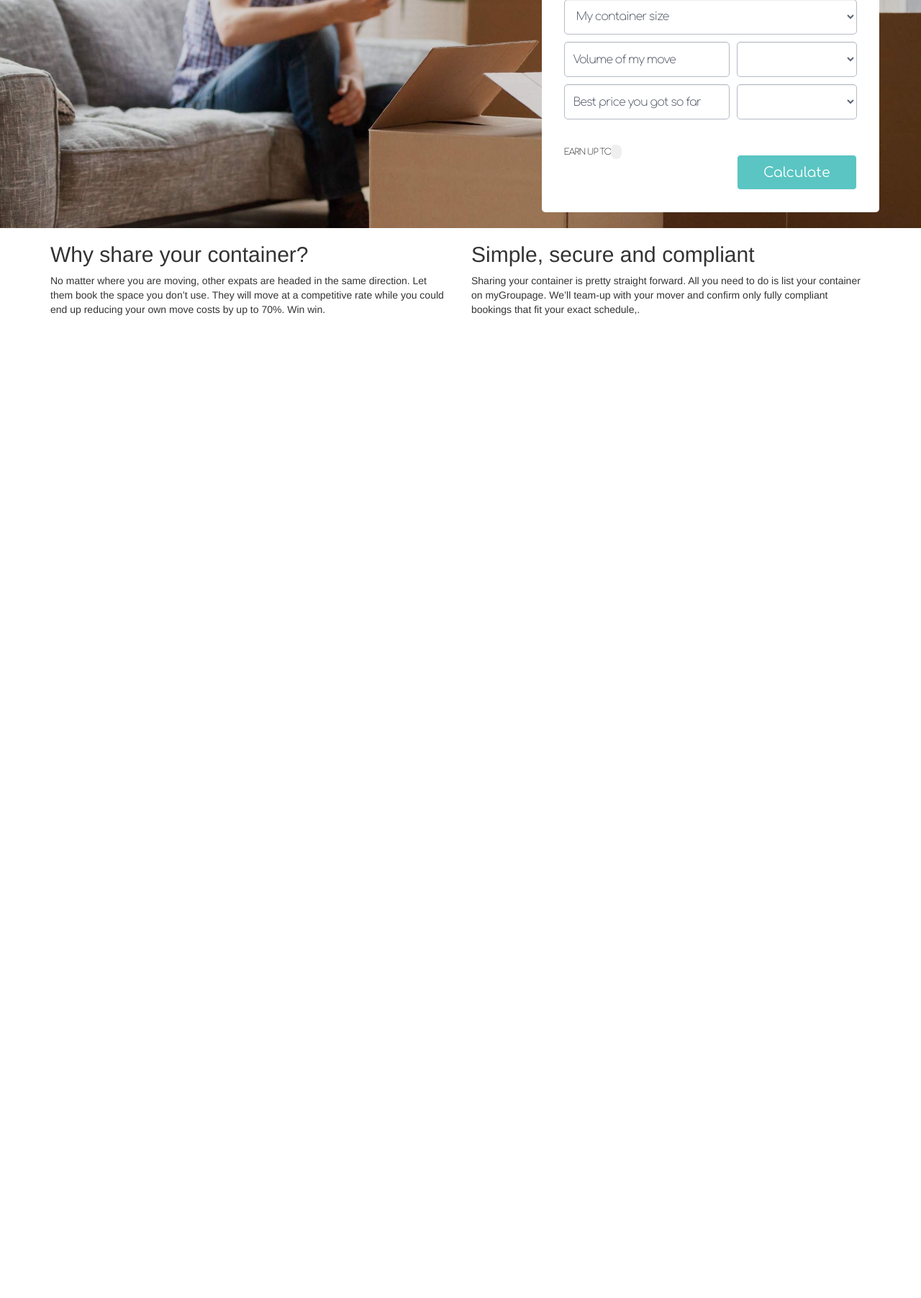
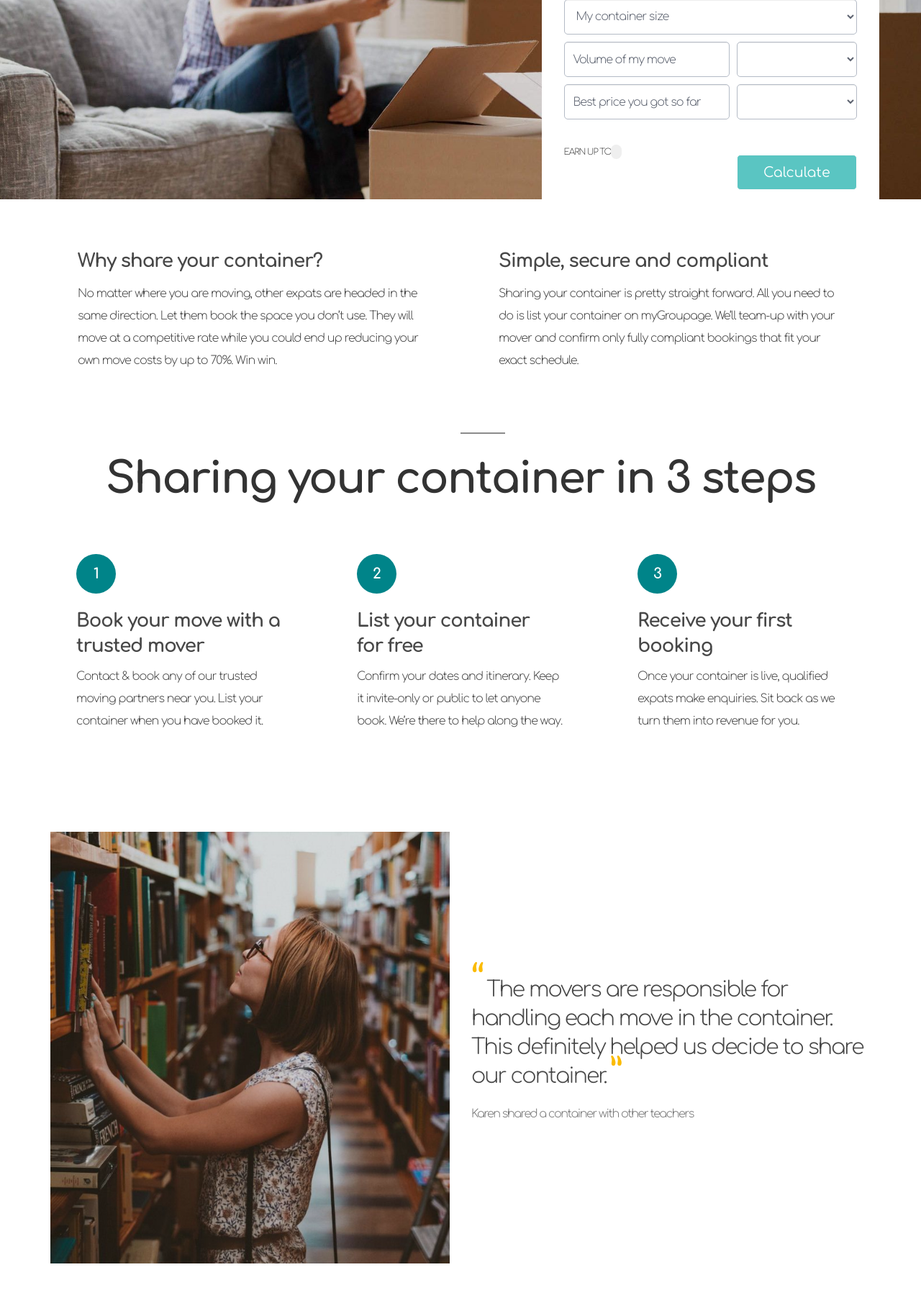
Before and after one commit to maura-baptista/-mygroupage2, a Rails app: page / in a window 1280 px wide. Shown: the part 363-2167 px from the top of the page at 72% size. Before the commit the page ends 801 px from the top, so only its background shows below. Run offline with Rails 7, Linux system fonts and the light colour scheme; the visitor is signed in with stand-in values (Sample User, id 1); style sheets or scripts are compiled from the project's sources; some libraries are stand-ins or nearby versions.

Commit message:
why us/3 steps/reviews sectyions

```diff
--- a/app/assets/stylesheets/components/_banner.scss
+++ b/app/assets/stylesheets/components/_banner.scss
@@ -4,7 +4,7 @@
     background-image: linear-gradient(rgba(0,0,0,0), rgba(0,0,0,0) ), image-url('men2.jpg');
     // transform: matrix(-1, 0, 0, 1, 0, 0);
  	background-size: cover;
- 	height: 75vh;
+ 	height: 70vh;
  	background-position: top;
  	// z-index: 1;
     .col-sm-5{
--- a/app/assets/stylesheets/pages/_home.scss
+++ b/app/assets/stylesheets/pages/_home.scss
@@ -1 +1,148 @@
 // Specific CSS for your home-page
+.wrapper-why-us{
+	background: #FFFFFF;
+	padding: 7px;
+	padding-bottom: 36px;
+	h2{
+		font-family: Comfortaa;
+		font-style: normal;
+		font-weight: bold;
+		line-height: 41px;
+		font-size: 26px;
+		letter-spacing: -1px;
+
+		color: #484848;
+	}
+	p{
+		font-family: Comfortaa;
+		font-style: normal;
+		font-weight: 300;
+		line-height: 31px;
+		font-size: 16px;
+		letter-spacing: -1px;
+
+		color: #484848;
+	}
+	.card-why-us{
+		padding: 38px;
+	}
+
+}
+.wrapper-3-steps{
+	background: #FFFFFF;
+	position: relative;
+	// padding: 7px;
+	.border{
+		border: 1.5px solid #8B8B8B;
+		width: 62px;
+		position: absolute;
+		left: 50%;
+	}
+	h1{
+		font-family: Comfortaa;
+		font-style: normal;
+		font-weight: bold;
+		line-height: 117px;
+		font-size: 60px;
+		text-align: center;
+		letter-spacing: -2px;
+    	margin-top: 6px;
+		color: #333333;
+	}
+	h2{
+		font-family: Comfortaa;
+		font-style: normal;
+		font-weight: bold;
+		line-height: 35px;
+		font-size: 26px;
+		letter-spacing: -1px;
+
+		color: #484848;
+	}
+	p{
+		font-family: Comfortaa;
+		font-style: normal;
+		font-weight: 300;
+		line-height: 31px;
+		font-size: 16px;
+		letter-spacing: -1px;
+
+		color: #484848;
+	}
+
+	.badge {
+		width: 55px;
+		height: 55px;
+		border-radius: 50%;
+		background: #008489;
+		 display: flex;
+		 justify-content: space-around;
+		 align-items: center;
+		 font-family: Comfortaa;
+		font-style: normal;
+		font-weight: bold;
+		line-height: 31px;
+		font-size: 20px;
+		text-align: center;
+		letter-spacing: -1px;
+		color: #FFFFFF;
+	}
+	.card-3-steps{
+		padding: 36px;
+		padding-bottom: 90px;
+	}
+}
+
+.wrapper-review{
+	background: #FFFFFF;
+	padding: 38px;
+
+
+	.card-review-image{
+		 // max-width: 100%;
+   // 		 max-height: 100%;
+
+		  height: 600px;
+		  // text-shadow: 0 1px 3px rgba(0,0,0,0.6);
+		  background-size: cover !important;
+		  background-position: center;
+		  // color: white;
+		  // position: relative;
+		  // margin-right: -6px;
+		  // margin-bottom: 21px;
+		  // transition: transform 0.3s;
+
+	}
+	.card-review-content{
+		position: relative;
+
+		height: 600px;
+
+		q { quotes: '\201c' '\201d'; }
+		q:before { content: open-quote;    font-size: 60px;  color: #FBBB00;}
+		q:after  { content: close-quote; font-size: 60px;  color: #FBBB00; position: absolute;}
+		p q{
+			position: absolute;
+			top: 30%;
+			font-family: Comfortaa;
+			font-style: normal;
+			font-weight: 300;
+			line-height: 40px;
+			font-size: 30px;
+			letter-spacing: -2px;
+			color: #484848;
+		}
+		.review-owner{
+			position: absolute;
+			top: 62%;
+			font-family: Comfortaa;
+			font-style: normal;
+			font-weight: 300;
+			line-height: 21px;
+			font-size: 16px;
+			letter-spacing: -1.5px;
+
+			color: #767676;
+		}
+	}
+}
--- a/app/views/savings/new.html.erb
+++ b/app/views/savings/new.html.erb
@@ -17,20 +17,85 @@
 </div>
 <!-- desktop -->
 <div class="hidden-xs">
-	<section class="why-us">
+	<section class="wrapper-why-us">
 			<div class="container">
 				<div class="row">
 					<div class="col-sm-6">
-						<h2>Why share your container?</h2>
+						<div class="card-why-us">
+							<h2>Why share your container?</h2>
 						<p>No matter where you are moving, other expats are headed in the same direction. Let them book the space you don’t use.  They will move at a competitive rate while you could end up reducing your own move costs by up to 70%. Win win.</p>
+						</div>
 					</div>
 					<div class="col-sm-6">
-						<h2>Simple, secure and compliant</h2>
-						<p>Sharing your container is pretty straight forward. All you need to do is list your container on myGroupage. We’ll team-up with your mover and confirm only fully compliant bookings that fit your exact schedule,.</p>
+						<div class="card-why-us">
+							<h2>Simple, secure and compliant</h2>
+							<p>Sharing your container is pretty straight forward. All you need to do is list your container on myGroupage. We’ll team-up with your mover and confirm only fully compliant bookings that fit your exact schedule.</p>
+						</div>
+
 					</div>
 				</div>
 			</div>
-</section>
+	</section>
+	<section class="wrapper-3-steps">
+		<div class="container">
+			<div class="row">
+				<div class="border"></div>
+				<h1>Sharing your container in 3 steps</h1>
+				<div class="col-sm-4">
+					<div class="card-3-steps">
+						<div class="badge">
+						  1
+						</div>
+						<h2>Book your move
+							with a trusted mover</h2>
+						<p>Contact & book any of our trusted moving partners near you. List your container when you have booked it.</p>
+
+					</div>
+				</div>
+				<div class="col-sm-4">
+					<div class="card-3-steps">
+						<div class="badge">
+						  2
+						</div>
+						<h2>List your container <br>
+							for free</h2>
+						<p>Confirm your dates and itinerary. Keep it invite-only or public to let anyone book. We’re there to help along the way. </p>
+					</div>
+				</div>
+				<div class="col-sm-4">
+					<div class="card-3-steps">
+						<div class="badge">
+						  3
+						</div>
+						<h2>Receive your first <br> booking</h2>
+						<p>Once your container is live, qualified expats make enquiries. Sit back as we turn them into revenue for you.
+						</p>
+					</div>
+				</div>
+			</div>
+		</div>
+
+	</section>
+	<section class="wrapper-review">
+		<div class="container">
+			<div class="row">
+				<div class="col-sm-6">
+					<div class="card-review-image" style="background-image: linear-gradient(rgba(0,0,0,0.1), rgba(0,0,0,0.1)), url(<%= asset_path 'review-deskt.jpg' %>);">
+					</div>
+				</div>
+				<div class="col-sm-6">
+					<div class="card-review-content">
+						<p classe="review-content"> <q>&nbsp;The movers are responsible for handling each move in the container. This definitely helped us decide to share our container.&nbsp;
+						</q></p>
+						<span class="review-owner">
+							Karen shared a container with other teachers
+						</span>
+
+					</div>
+				</div>
+			</div>
+		</div>
+	</section>
 </div>
 
 <!-- <div class="banner-mobile hidden-sm hidden-md hidden-lg">
```
Also changed, not shown: app/assets/images/review-deskt.jpg (added).
